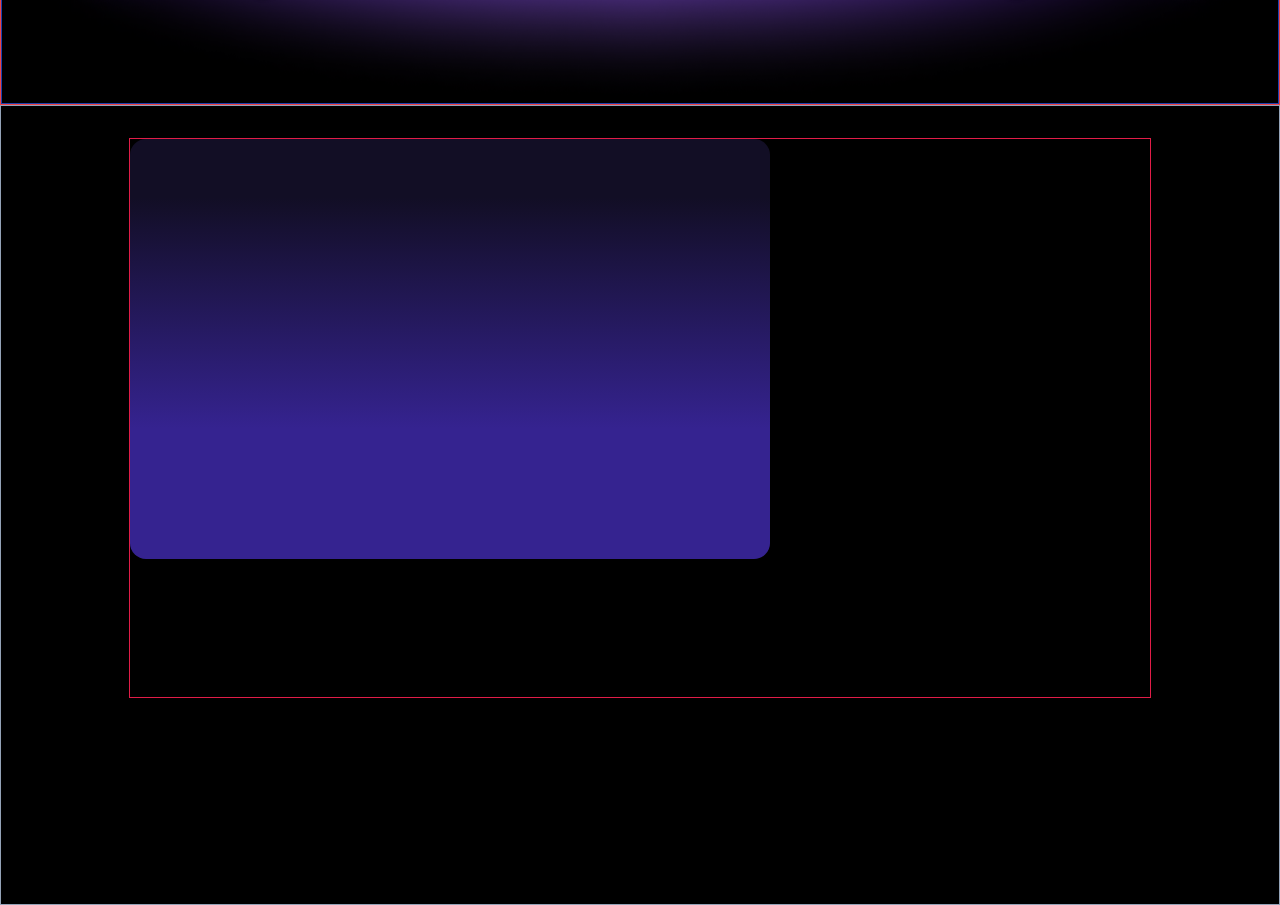
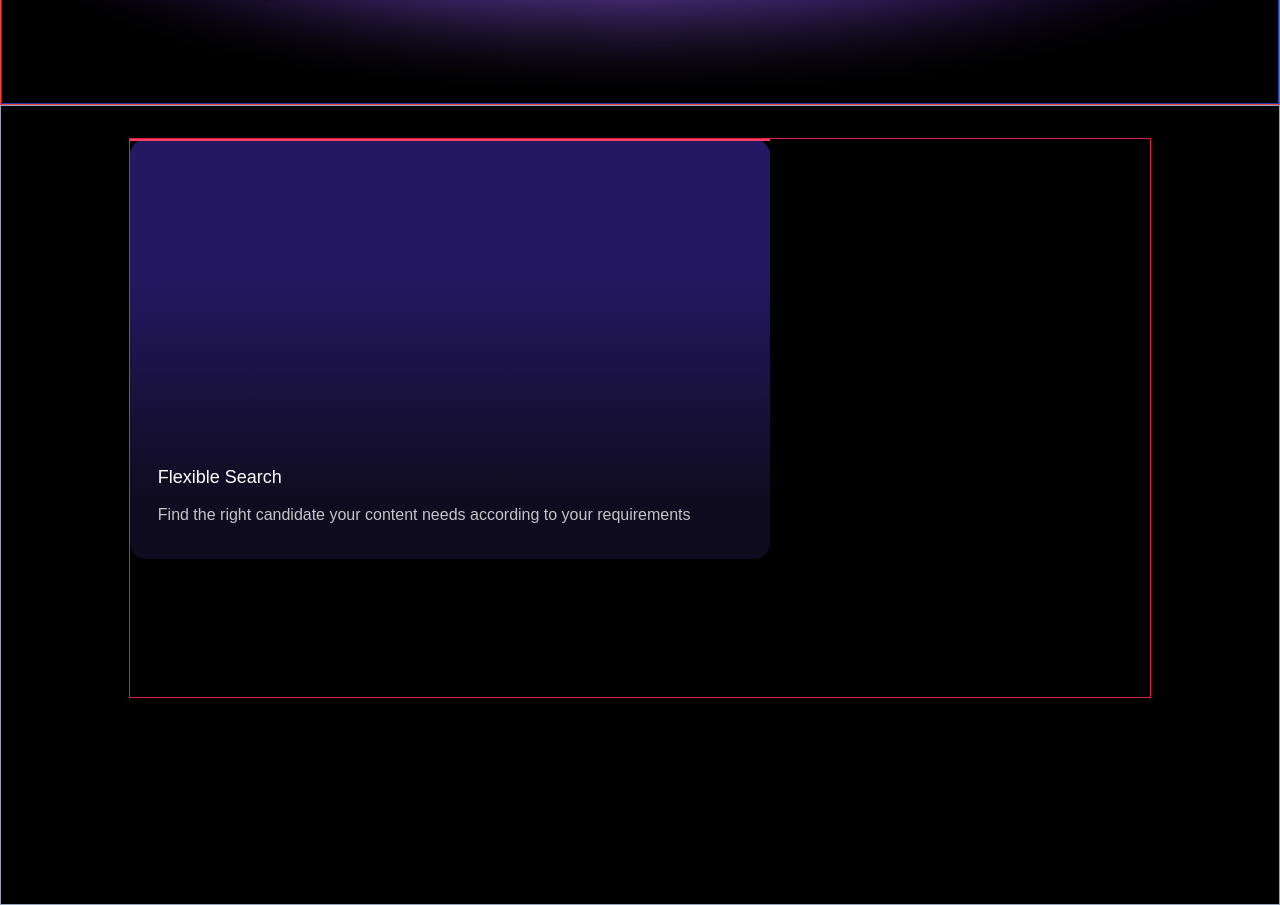
Before and after one commit to Amarprasad33/content-society, a Next.js app: page /templanding in a window 1280 px wide. Shown: the part 1020-1925 px from the top of the page. Built offline with nearby package versions, Linux system fonts and the light colour scheme; no server answers.

Commit message:
card-ui-ch

```diff
--- a/src/app/templanding/page.tsx
+++ b/src/app/templanding/page.tsx
@@ -161,8 +161,16 @@ export default function TempLanding() {
         <div className="border border-rose-600 w-[80%] h-[70vh] mt-8">
           <div className="w-full">
             {/* Card-1 */}
-            <div className="w-[640px] h-[420px] rounded-2xl bg-[linear-gradient(to_bottom,_#120E25_14%,_#352390_69%)]">
+            <div className="relative w-[640px] h-[420px] rounded-2xl bg-[linear-gradient(to_top,_rgba(18,14,37,0.84)_14%,_rgba(53,35,144,0.69)_69%)]">
+              {/* Search Filter cards */}
+              <div className="border border-rose-500 ">
 
+              </div>
+              {/* Copy */}
+              <div className="absolute bottom-8 left-7 flex flex-col gap-3 ">
+                <div className="text-lg font-medium text-white">Flexible Search</div>
+                <div className="text-base font-normal text-[#C4C5C8]">Find the right candidate your content needs according to your requirements</div>
+              </div>
             </div>
           </div>
         </div>
```
